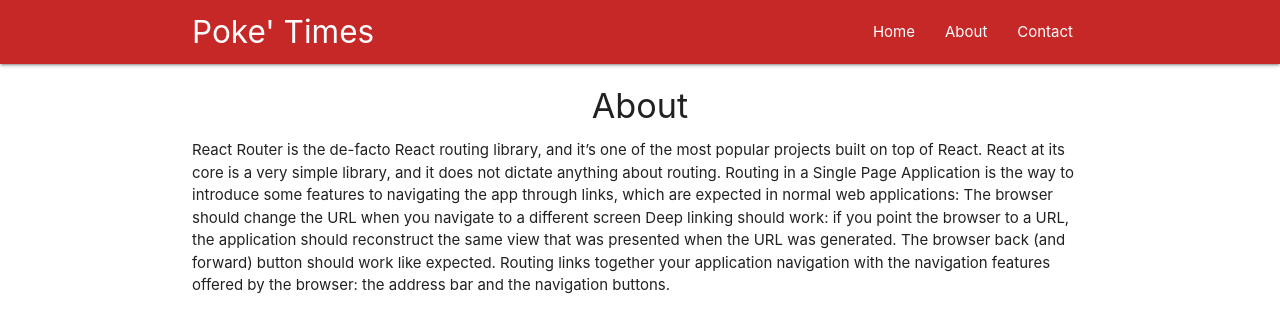
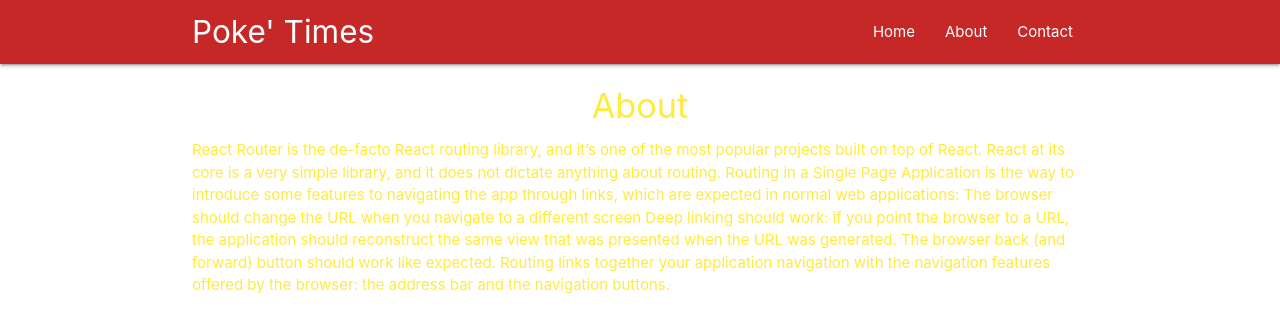
Before and after one commit to rai8/Poketimes, a React (Create React App) app: page /about in a window 1280 px wide. Shown: the top 332 px of the page. Built offline with nearby package versions, Linux system fonts and the light colour scheme.

Commit message:
higher oreder components

```diff
--- a/src/components/About.js
+++ b/src/components/About.js
@@ -1,4 +1,5 @@
 import React from "react";
+import Rainbow from "../hoc/Rainbow";
 
 function About() {
   return (
@@ -22,4 +23,4 @@
   );
 }
 
-export default About;
+export default Rainbow(About);
--- /dev/null
+++ b/src/hoc/Rainbow.js
@@ -0,0 +1,16 @@
+import React from "react";
+
+function Rainbow(WrappedComponent) {
+  const colors = ["red", "orange", "yellow", "green", "indigo", "violet"];
+  const randomColors = colors[Math.floor(Math.random() * 6)];
+  const className = randomColors + "-text";
+  return props => {
+    return (
+      <div className={className}>
+        <WrappedComponent {...props} />
+      </div>
+    );
+  };
+}
+
+export default Rainbow;
```
